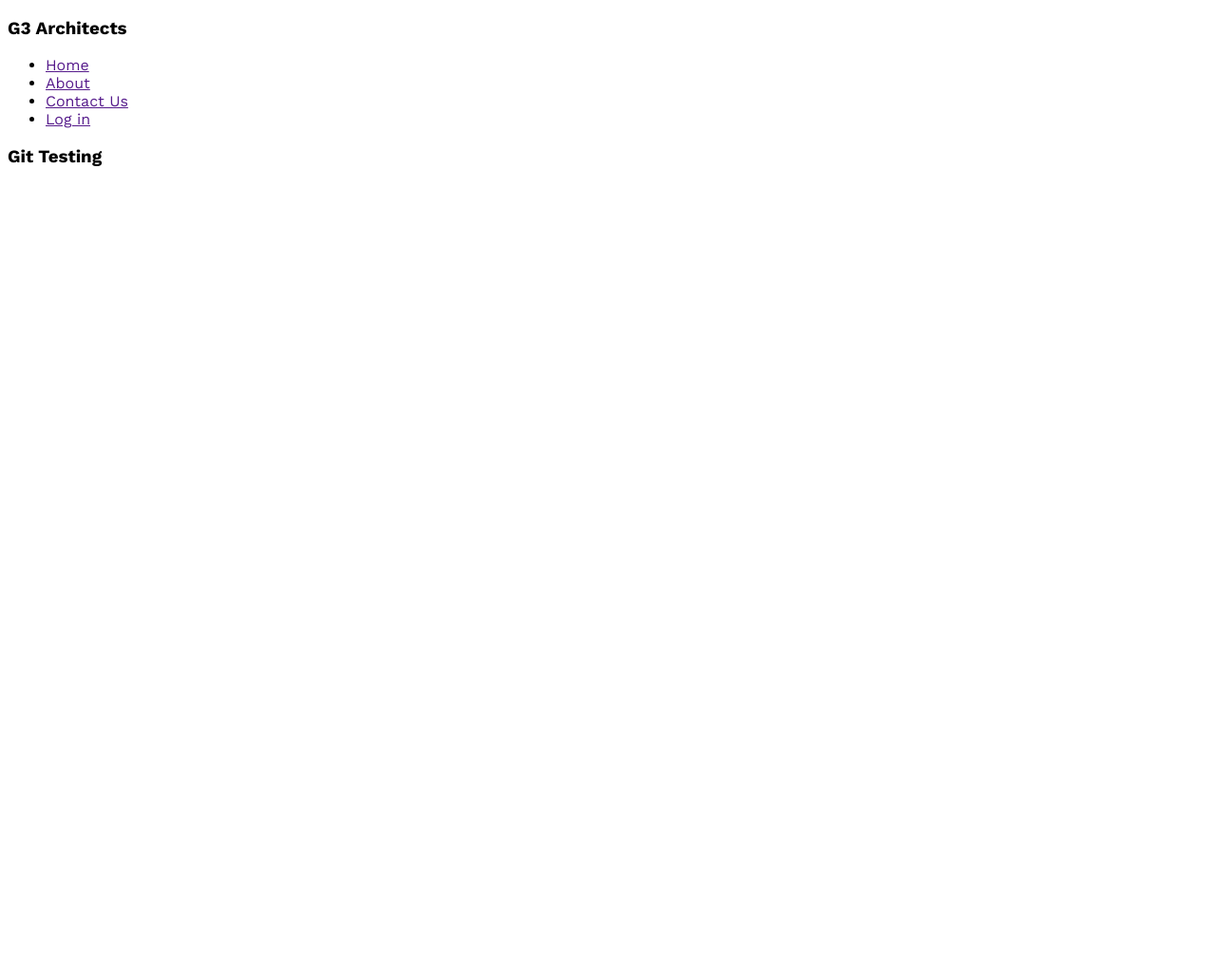
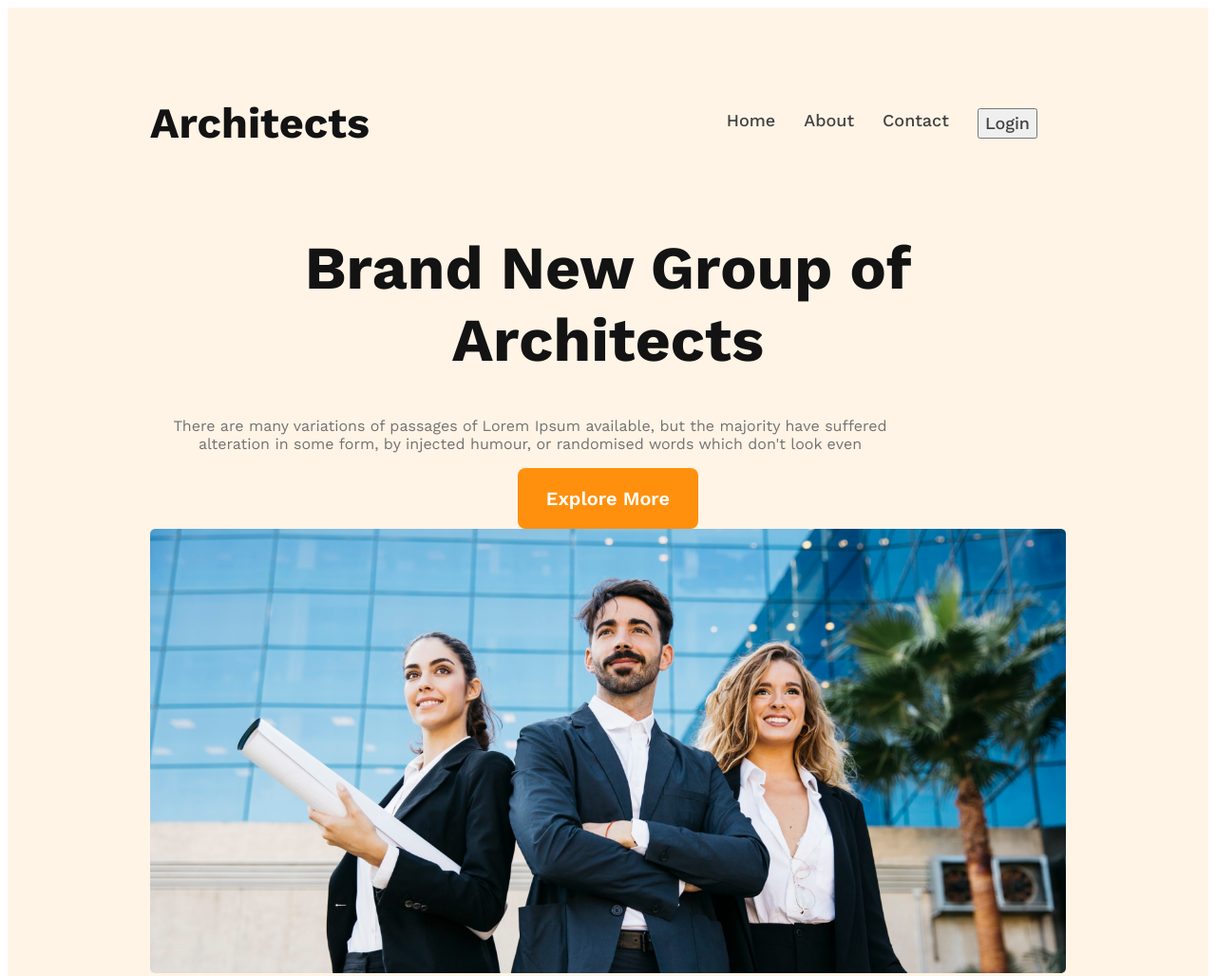
Before and after one commit to cksingha50/Architects-Website, a plain HTML site: page index.html in a window 1280 px wide. Shown: the top 1028 px of the page at 95% size. Before the commit the page ends 800 px from the top, so only its background shows below. Drawn offline with nearby package versions, Linux system fonts and the light colour scheme.

Commit message:
new commit

```diff
--- a/Styles/style.css
+++ b/Styles/style.css
@@ -4,3 +4,66 @@
   *{
     font-family: 'Work Sans', sans-serif;
   }
+
+  header{
+    background: rgba(255, 144, 14, 0.10);
+    max-width: 1000px;
+    padding: 50px 150px;
+  }
+  nav{
+    display: flex;
+    justify-content: space-between;
+    align-items: center;
+    /* margin-top: 30px; */
+
+  }
+  nav > ul {
+    display: flex;
+  }
+  nav li{
+    list-style: none;
+    margin-right: 30px;
+    align-items: center;
+
+  }
+  nav li a{
+    color: var(--Dark-02, #424242);
+    text-align: center;
+    font-size: 18px;
+    font-weight: 500;
+    line-height: 26px;
+    text-decoration: none;
+  }
+  .nav-logo{
+    color: var(--Dark-01, #131313);
+    text-align: center;
+    font-size: 45px;
+    font-weight: 700;
+    /* margin-top: 10px; */
+  }
+  .banner-content{
+    max-width: 1000px;
+    text-align: center;
+    margin: 0 auto;
+    align-items: center;
+  }
+  .banner-title{
+    font-size: 4rem;
+    font-weight: 700px;
+    color: #131313;
+  }
+  .banner-description{
+    color: #727272;
+    max-width: 800px;
+    text-align: center;
+  }
+  .btn-primary{
+    color: #FFF;
+    text-align: center;
+    font-size: 20px;
+    font-weight: 600;
+    border-radius: 8px;
+    background: #FF900E;
+    border-style: none;
+    padding: 20px 30px;
+  }
--- a/index.html
+++ b/index.html
@@ -10,20 +10,30 @@
 <body>
     <header>
         <nav>
-            <h3>G3 Architects</h3>
+            <h3 class="nav-logo">Architects</h3>
 
             <ul>
                 <li><a href="">Home</a></li>
                 <li><a href="">About</a></li>
-                <li><a href="">Contact Us</a></li>
-                <li><a href="">Log in</a></li>
+                <li><a href="">Contact</a></li>
+                <li><button class="login-btn"><a href="">Login</a></button></li>
             </ul>
         </nav>
+        <div class="banner">
+            <div class="banner-content">
+                <h1 class="banner-title">Brand New Group of Architects </h1>
+
+                <p class="banner-description">
+                    There are many variations of passages of Lorem Ipsum available, but the majority have suffered alteration in some form, by injected humour, or randomised words which don't look even
+                </p>
+                <button class="btn-primary">Explore More</button>
+                <img width="100%" src="images/banner.png" alt="" class="banner-image">
+        </div>
 
     </header>
 
     <main>
-        <h3>Git Testing</h3>
+
 
     </main>
 
```
